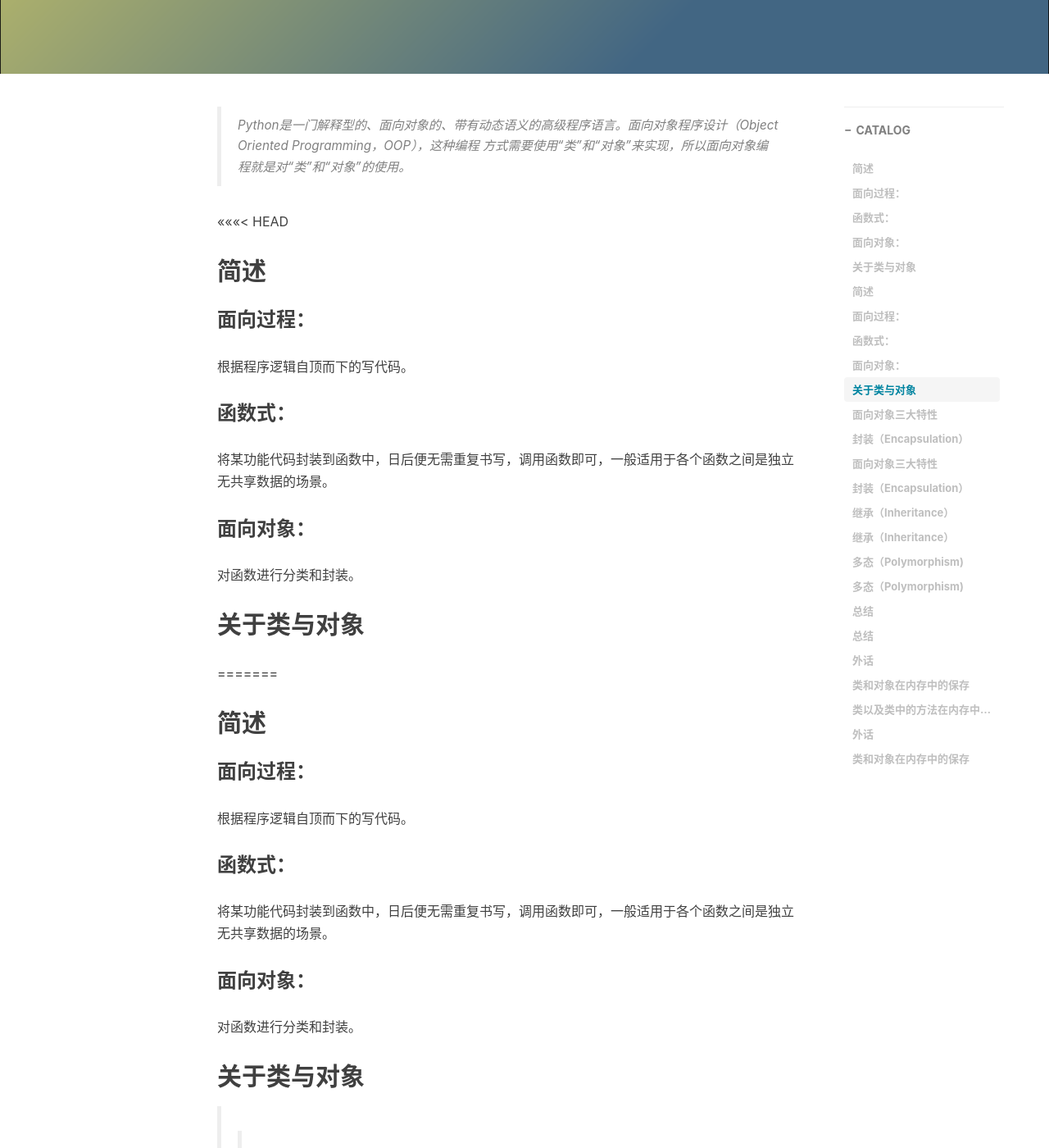
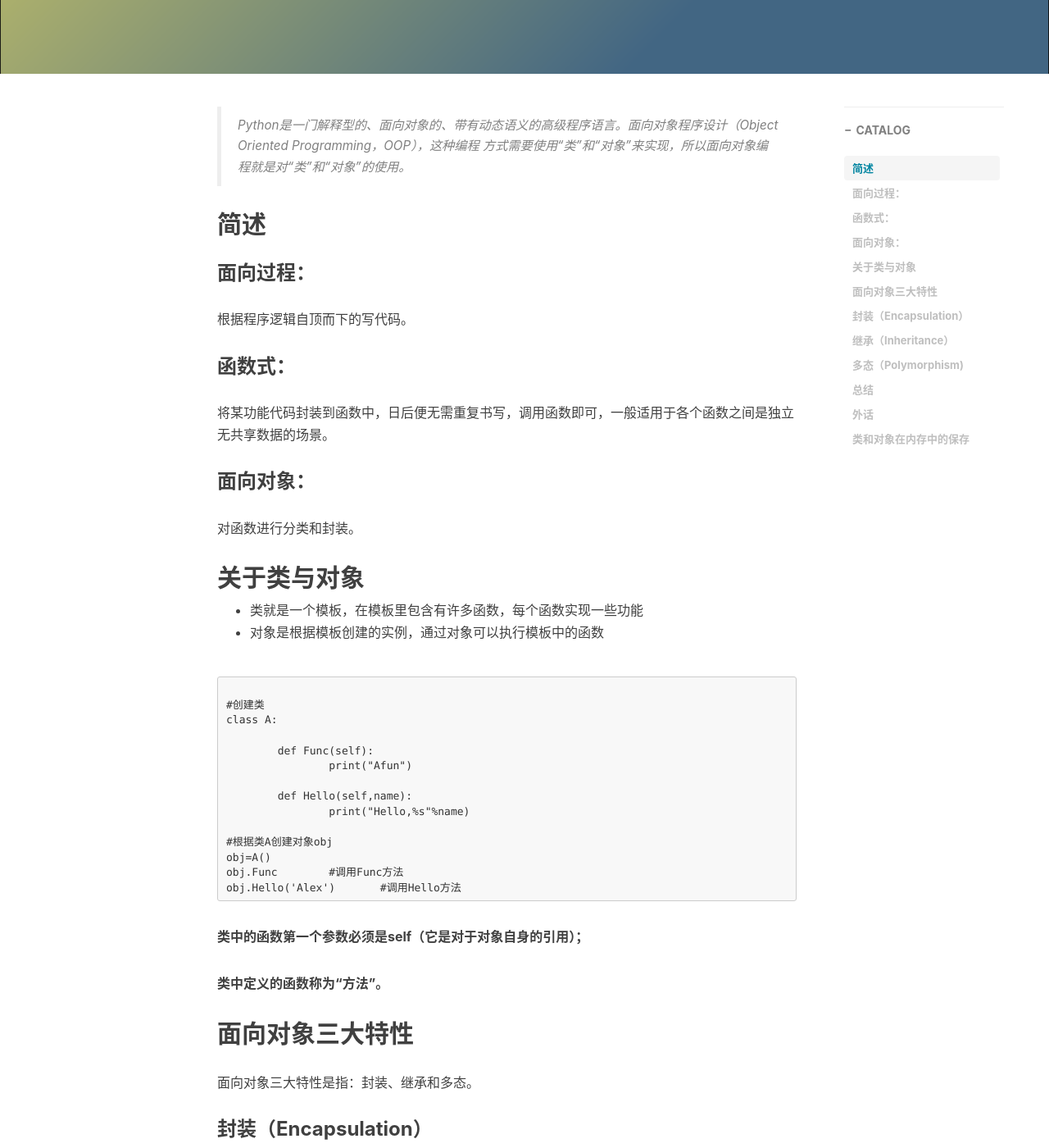
Before and after one commit to simplestory/simplestory.github.io, a Jekyll site: the page built from _posts/2017-8-10-Python面向对象.md, in a window 1280 px wide and 1400 px high, scrolled down 433 px. Shown: the whole window at 82% size. Built offline with Jekyll 4.4.1, drawn with Linux system fonts in a browser that asks for light colours; nearby versions of some CDN libraries; comment, search, counter and statistics services are not loaded; some of the changed text lies outside the part shown.

Commit message:
语法修正

````diff
--- a/_posts/2017-8-10-Python面向对象.md
+++ b/_posts/2017-8-10-Python面向对象.md
@@ -13,7 +13,6 @@ tags:
 >Python是一门解释型的、面向对象的、带有动态语义的高级程序语言。面向对象程序设计（Object Oriented Programming，OOP），这种编程
 方式需要使用“类”和“对象”来实现，所以面向对象编程就是对“类”和“对象”的使用。
 
-<<<<<<< HEAD
 ##	简述
 
 ###	面向过程：
@@ -26,20 +25,6 @@ tags:
 对函数进行分类和封装。
 
 ##	关于类与对象
-=======
-## 简述
-
-### 面向过程：
-根据程序逻辑自顶而下的写代码。
-
-### 函数式：
-将某功能代码封装到函数中，日后便无需重复书写，调用函数即可，一般适用于各个函数之间是独立无共享数据的场景。
-
-### 面向对象：
-对函数进行分类和封装。
-
-## 关于类与对象
->>>>>>> b644790a00e740899f5f90438125b3776233b5e6
 
 - 类就是一个模板，在模板里包含有许多函数，每个函数实现一些功能
 - 对象是根据模板创建的实例，通过对象可以执行模板中的函数
@@ -65,19 +50,11 @@ obj.Hello('Alex')	#调用Hello方法
 
 **类中定义的函数称为“方法”。**
 
-<<<<<<< HEAD
 ##	面向对象三大特性
 
 面向对象三大特性是指：封装、继承和多态。
 
 ###	封装（Encapsulation）
-=======
-## 面向对象三大特性
-
-面向对象三大特性是指：封装、继承和多态。
-
-### 封装（Encapsulation）
->>>>>>> b644790a00e740899f5f90438125b3776233b5e6
 
 封装即对外部世界隐藏对象的工作细节。在使用面向对象的封装特性时，需要：
 - **将内容封装到某处**
@@ -113,11 +90,7 @@ obj.Detail()	#间接调用obj对象属性
 
 综上所述，对于面向对象的封装来说，其实就是使用构造方法将内容封装到对象中，然后通过对象直接或者self间接获取被封装的内容。
 
-<<<<<<< HEAD
 ###	继承（Inheritance）
-=======
-### 继承（Inheritance）
->>>>>>> b644790a00e740899f5f90438125b3776233b5e6
 
 以通用的类为基础建立专门的类对象
 
@@ -180,11 +153,7 @@ k=D()
 
 **上述过程中，一旦找到，则寻找过程立即中断，不会在继续查找了。**
 
-<<<<<<< HEAD
 ###	多态（Polymorphism)
-=======
-### 多态（Polymorphism)
->>>>>>> b644790a00e740899f5f90438125b3776233b5e6
 
 多态意味着可以对不同类的对象使用同样的操作。
 
@@ -210,27 +179,15 @@ s2_obj=S2()
 Func(s2_obj)	#在Func()中传入S2类的对象，执行S2类的show方法
 ```
 
-<<<<<<< HEAD
 ##	总结
-=======
-## 总结
->>>>>>> b644790a00e740899f5f90438125b3776233b5e6
 
 - 以上即为面向对象的编程方式介绍，这种方式的实现是基于对类和对象的使用
 - 类是一个模板，模板中包装了多个函数供使用
 - 对象，根据模板创建的实例，实例用于调用被包装在类中的函数
 - 面向对象有三各个特性：封装、继承、多态
 
-<<<<<<< HEAD
 ##	外话
 
 ###	类和对象在内存中的保存
 
 类以及类中的方法在内存中只有一份，而有类创建出的对象都在内存中需要存一份，以为对象与对象、对象与基类之间的方法或变量的值可能是不一样的。根据类创建对象时，对象中处理封装各自变量的值之外，还会保存一个类对象指针，该指针指向当前对象的类。
-=======
-## 外话
-
-### 类和对象在内存中的保存
-
-类以及类中的方法在内存中只有一份，而有类创建出的对象都在内存中需要存一份，以为对象与对象、对象与基类之间的方法或变量的值可能是不一样的。根据类创建对象时，对象中处理封装各自变量的值之外，还会保存一个类对象指针，该指针指向当前对象的类
->>>>>>> b644790a00e740899f5f90438125b3776233b5e6
````
